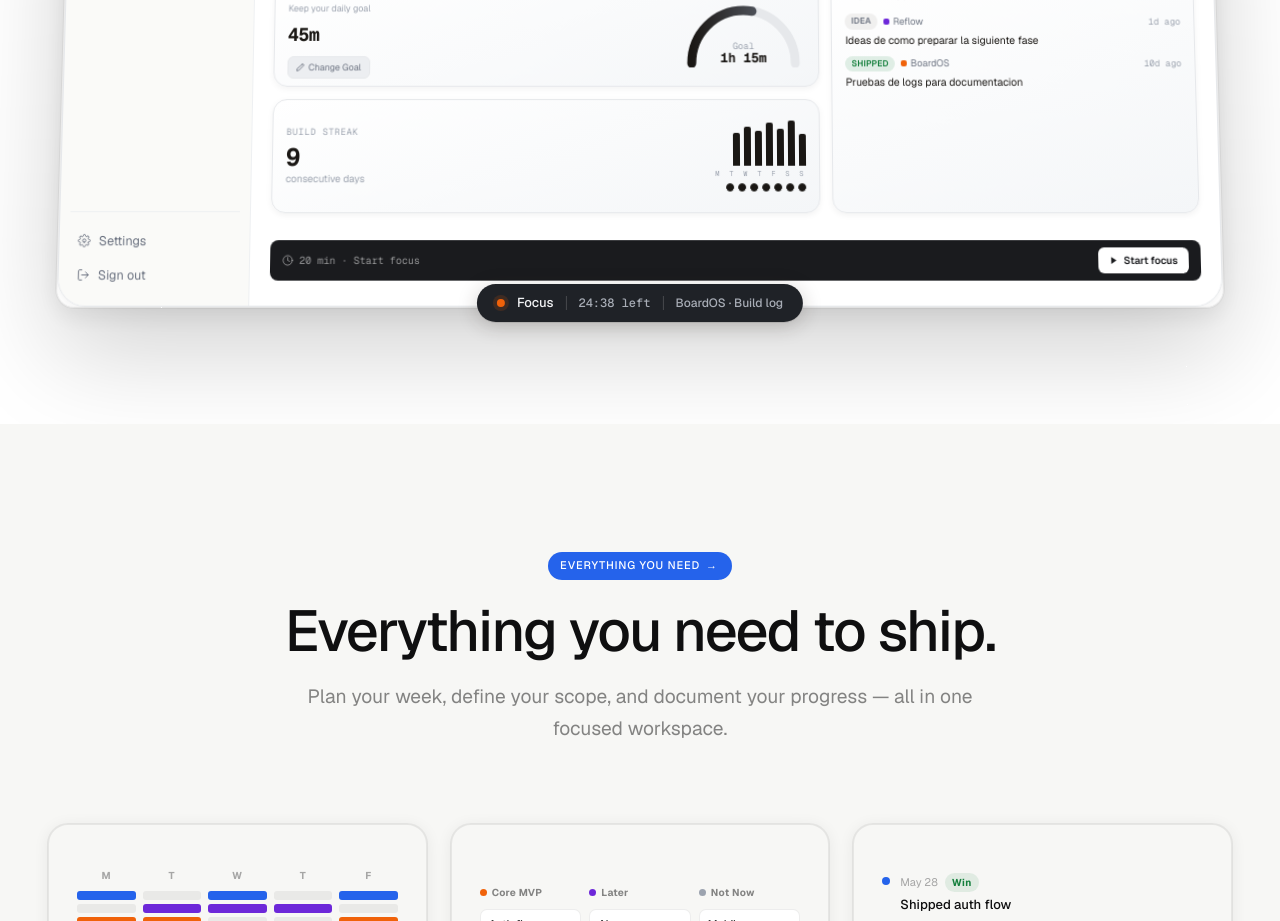
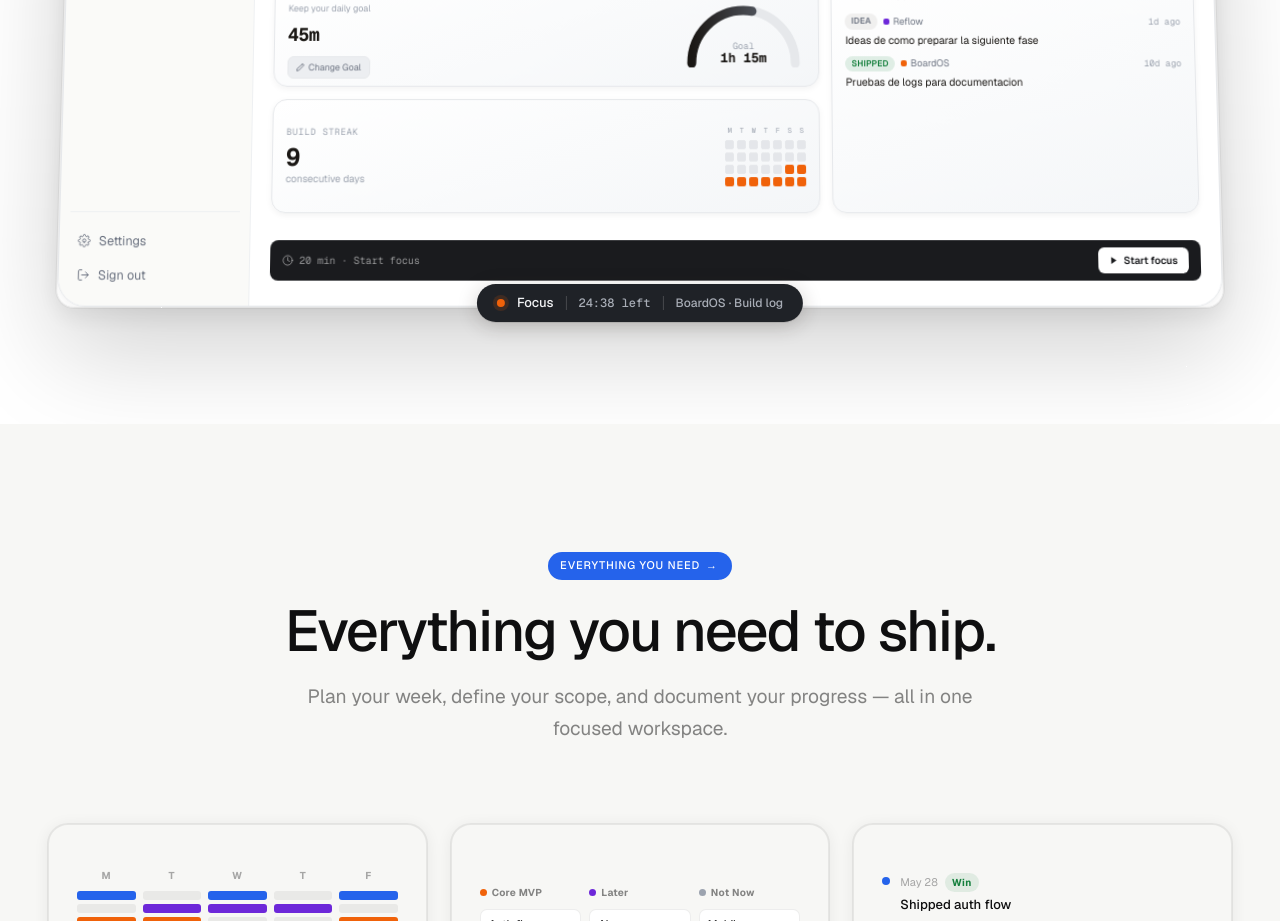
Before and after one commit to alex-varillas/product-builder-os, a Next.js app: page / in a window 1280 px wide. Shown: the part 1200-2121 px from the top of the page. Built offline with nearby package versions, Linux system fonts and the light colour scheme.

Commit message:
landing: replace hero streak bars with GitHub-style grid (mirrors app)

```diff
--- a/app/(landing)/landing.css
+++ b/app/(landing)/landing.css
@@ -1629,8 +1629,6 @@
 .hm-fg-val { font-size: 18px; font-weight: 700; color: var(--fg); letter-spacing: -0.02em; font-family: var(--font-geist-mono), monospace; }
 .hm-fg-sub { font-size: 10px; color: var(--fg-3); }
 .hm-streak-num { font-size: 24px; font-weight: 700; color: var(--fg); letter-spacing: -0.02em; font-family: var(--font-geist-mono), monospace; line-height: 1; }
-.hm-sbars { display: flex; align-items: flex-end; gap: 4px; height: 44px; flex-shrink: 0; }
-.hm-sbar { width: 7px; border-radius: 2px 2px 0 0; flex-shrink: 0; }
 
 /* Build Log */
 .hm-log { display: flex; flex-direction: column; gap: 8px; flex: 1; min-height: 0; overflow: hidden; }
@@ -1704,13 +1702,14 @@
   margin-top: 6px; cursor: default;
 }
 
-/* Streak right side */
+/* Streak right side — GitHub-style grid (mirrors the app's StreakCard) */
 .hm-streak-right { display: flex; flex-direction: column; align-items: flex-end; gap: 3px; flex-shrink: 0; }
-.hm-streak-dow { display: flex; gap: 4px; }
-.hm-streak-d { font-family: var(--font-geist-mono), monospace; font-size: 7px; color: var(--fg-3); width: 10px; text-align: center; }
-.hm-streak-dots { display: flex; gap: 4px; }
-.hm-streak-dot { width: 8px; height: 8px; border-radius: 999px; background: var(--bg-stone); border: 1px solid var(--border); }
-.hm-streak-dot.on { background: #1A1714; border-color: #1A1714; }
+.hm-streak-dow { display: flex; gap: 3px; }
+.hm-streak-d { font-family: var(--font-geist-mono), monospace; font-size: 7px; color: var(--fg-3); width: 9px; text-align: center; }
+.hm-streak-grid { display: flex; flex-direction: column; gap: 3px; }
+.hm-streak-grid-row { display: flex; gap: 3px; }
+.hm-streak-cell { width: 9px; height: 9px; border-radius: 2px; background: var(--bg-stone); border: 1px solid var(--border); }
+.hm-streak-cell.on { background: #F0620A; border-color: transparent; }
 
 /* Bottom pomodoro bar */
 .hm-pomo-bar {
--- a/components/landing/HeroMockup.tsx
+++ b/components/landing/HeroMockup.tsx
@@ -314,22 +314,20 @@ export function HeroMockup() {
                   <div className="hm-fg-sub">consecutive days</div>
                 </div>
                 <div className="hm-streak-right">
-                  <div className="hm-sbars">
-                    {[32, 38, 34, 42, 36, 44, 31].map((h, i) => (
-                      <div key={i} className="hm-sbar" style={{
-                        height: `${h}px`,
-                        background: h > 30 ? "#1A1714" : "var(--bg-stone)",
-                      }} />
-                    ))}
-                  </div>
                   <div className="hm-streak-dow">
                     {["M","T","W","T","F","S","S"].map((d, i) => (
                       <span key={i} className="hm-streak-d">{d}</span>
                     ))}
                   </div>
-                  <div className="hm-streak-dots">
-                    {[32, 38, 34, 42, 36, 44, 31].map((h, i) => (
-                      <span key={i} className={`hm-streak-dot${h > 30 ? " on" : ""}`} />
+                  <div className="hm-streak-grid">
+                    {[0, 1, 2, 3].map((row) => (
+                      <div key={row} className="hm-streak-grid-row">
+                        {[0, 1, 2, 3, 4, 5, 6].map((col) => {
+                          const idx = row * 7 + col;
+                          // 9-day streak → last 9 cells active (bottom-right cluster)
+                          return <div key={col} className={`hm-streak-cell${idx >= 19 ? " on" : ""}`} />;
+                        })}
+                      </div>
                     ))}
                   </div>
                 </div>
```
